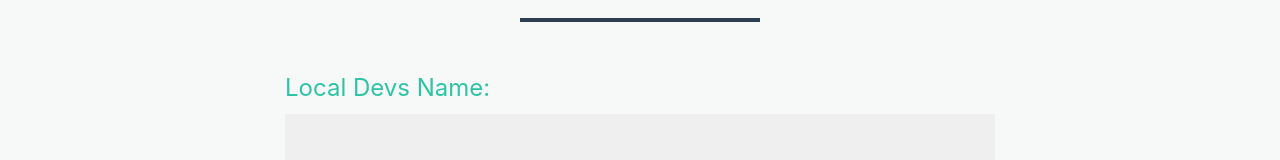
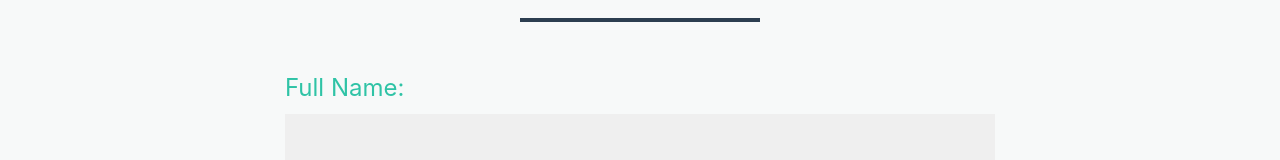
Before and after one commit to Davsip/local-devs, a React (Create React App) app in the folder client/: page /userProfileForm in a window 1280 px wide. Shown: the part 156-316 px from the top of the page. Built offline with nearby package versions, Linux system fonts and the light colour scheme; what auth0-js would draw is missing.

Commit message:
updated UserProfileForm.js

```diff
--- a/client/src/pages/UserProfileForm/UserProfileForm.js
+++ b/client/src/pages/UserProfileForm/UserProfileForm.js
@@ -200,7 +200,7 @@ class UserProfileForm extends Component {
             <form name="sentMessage" id="contactForm" novalidate="novalidate" method="POST" action="https://formspree.io/se.localdevs@gmail.com" >
               <div className="control-group">
                 <div className="form-group floating-label-form-group controls mb-0 pb-2">
-                  <label className="label">Local Devs Name:  </label>
+                  <label className="label">Full Name:  </label>
                   <input className="form-control" id="name" type="text" onfocus="value=''" required="required" data-validation-required-message="Please enter your name." name="fullname" value={fullname} onChange={this.onChange}  />
                 </div>
               </div>
```
